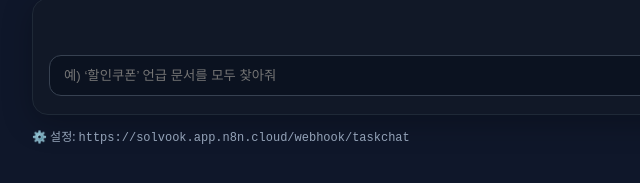
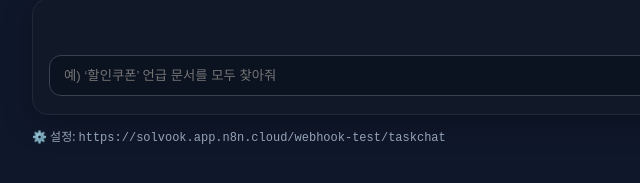
Before and after one commit to kimlleo/bookips-chatbot-test, a plain HTML site: page index.html in a window 1280 px wide. Shown: the part 99-282 px from the top of the page, 232-872 px from the left. Drawn offline with Linux system fonts and the light colour scheme; no server answers.

Commit message:
Update index.html

```diff
--- a/index.html
+++ b/index.html
@@ -40,7 +40,7 @@
 
   <script>
     // ① 여기에 n8n Webhook URL을 넣으세요 (POST)
-    const WEBHOOK_URL = "https://solvook.app.n8n.cloud/webhook/taskchat";
+    const WEBHOOK_URL = "https://solvook.app.n8n.cloud/webhook-test/taskchat";
     const FAQ_URL = "https://solvook.app.n8n.cloud/webhook/taskchat-faqs"; // 예: https://n8n.yourdomain.com/webhook/taskchat-faqs
 
     document.getElementById('wb').textContent = WEBHOOK_URL;
```
